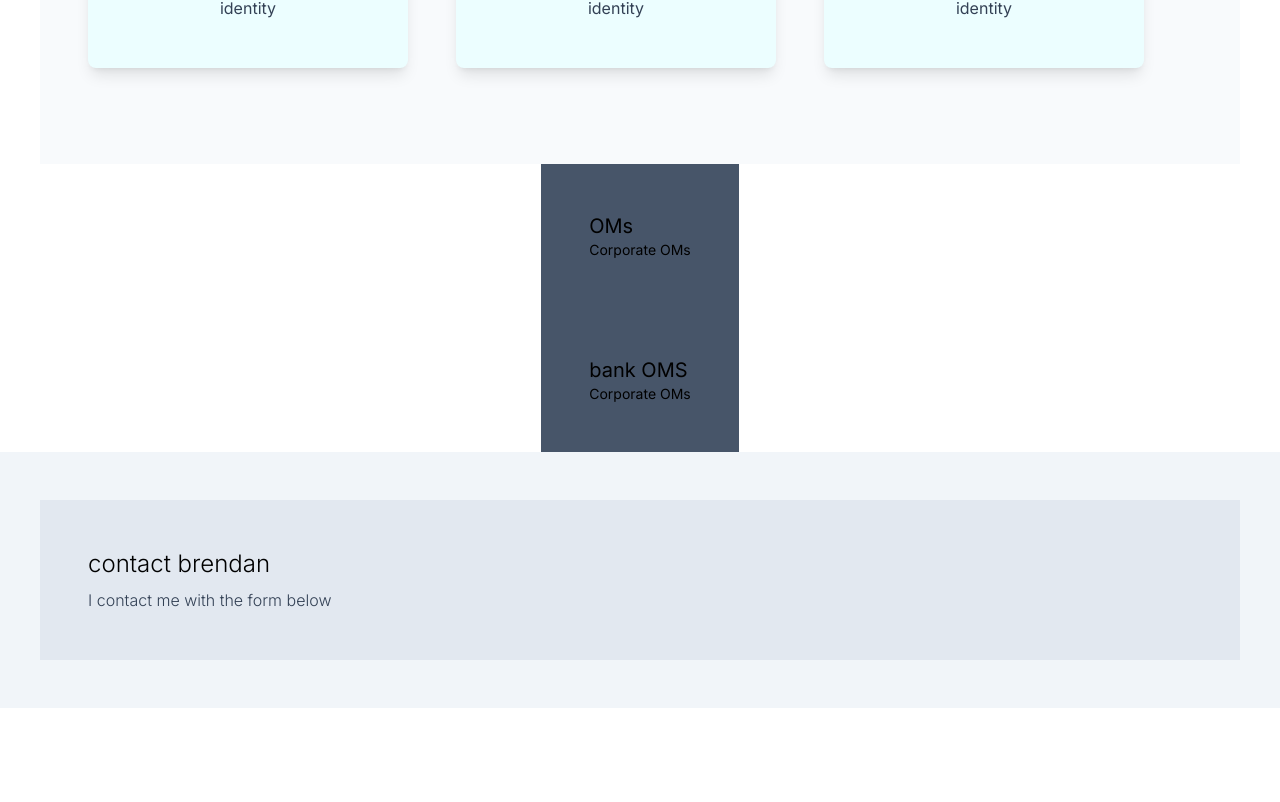
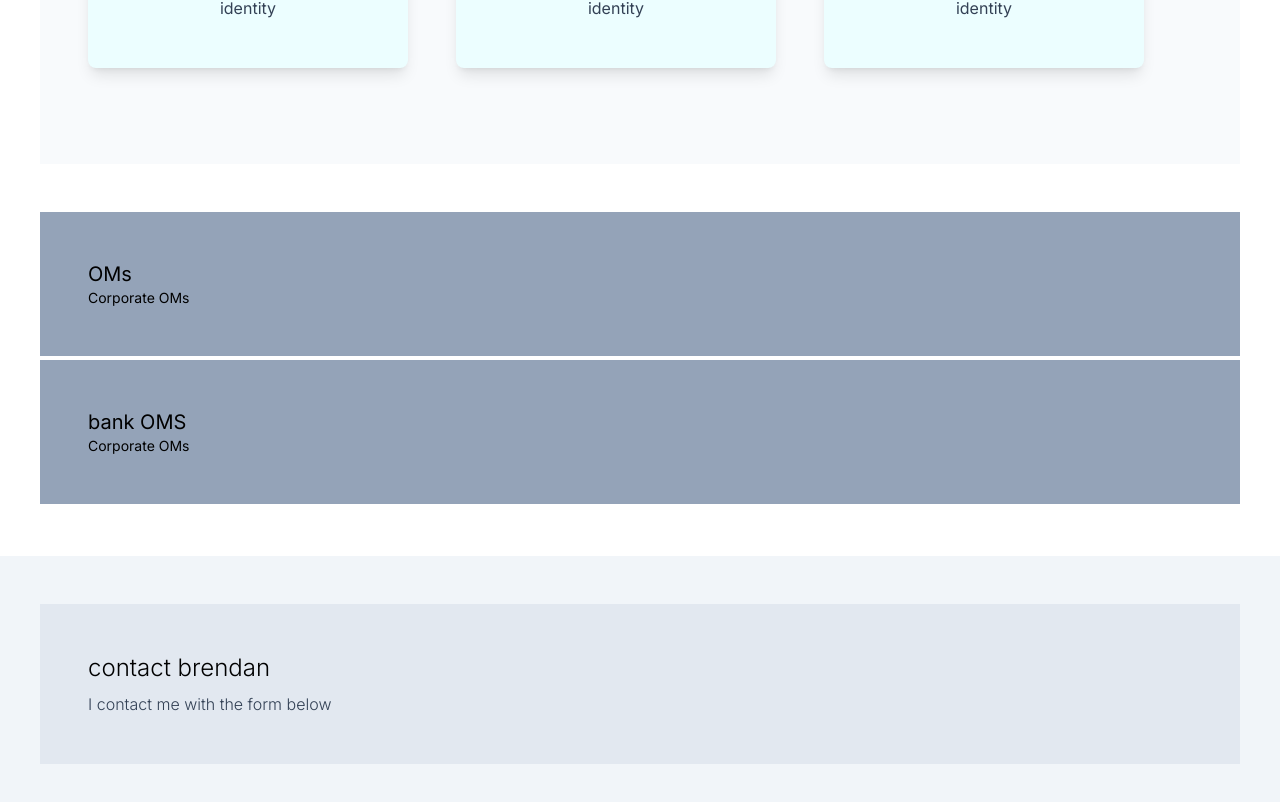
Before and after one commit to BrendanMcBryan/next-cv, a Next.js app: page / in a window 1280 px wide. Shown: the part 1424-2226 px from the top of the page. Before the commit the page ends 2132 px from the top, so only its background shows below. Built offline with nearby package versions, Linux system fonts and the light colour scheme.

Commit message:
adjusted projects

```diff
--- a/app/ui/project.tsx
+++ b/app/ui/project.tsx
@@ -10,17 +10,19 @@ export default function Projects() {
     name: string; title: string;
   }, index: Key) => {
     return (
-      <div key={index} className="bg-slate-600 p-12 hover:bg-slate-400">
+      <article key={index} className="flex flex-col w-full mx-auto max-w-[1200px] bg-slate-400 border-slate-800 mb-1 p-12">
         <h1 className="text-xl">{item.name}</h1>
         <h2 className="text-sm">{item.title}</h2>
 
-      </div>
+      </article>
     )
 
   });
   // console.log(renderProjects);
 
-  return (<div>{renderProjects}</div>)
+  return (<section
+    className="flex flex-col w-full mx-auto justify-start  py-12 "
+  >{renderProjects}</section>)
 
 
 }
```
